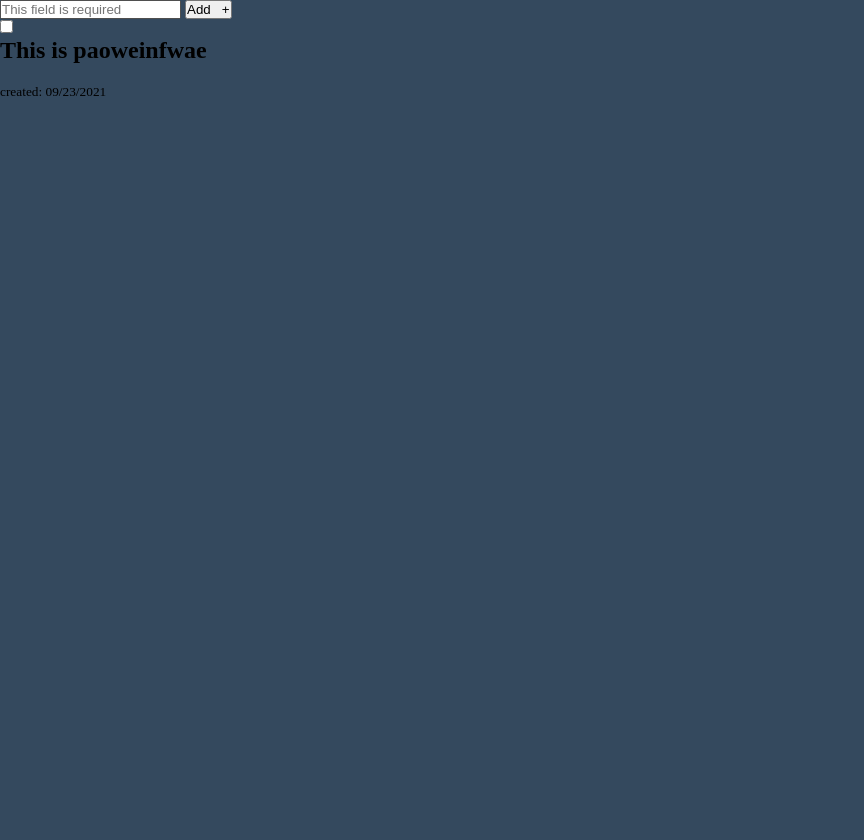
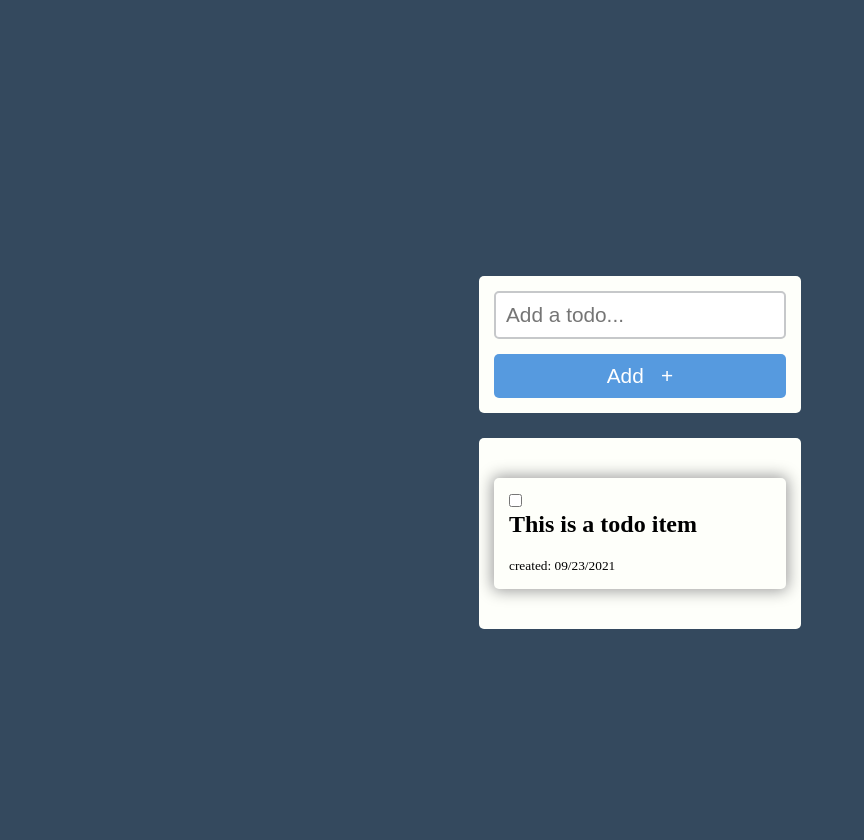
Before and after one commit to theDanielTo/Todo-PHP, a PHP site: page / in a window 1280 px wide. Shown: the whole page, without its empty margins (0-864 px from the left). Before the commit the page ends 96 px from the top, so only its background shows below. Run offline with PHP 8.4, Linux system fonts and the light colour scheme; data that the repository does not hold is empty.

Commit message:
added images for empty list. styled sections. added footer/header php files

```diff
--- /dev/null
+++ b/css/layout.css
@@ -0,0 +1,16 @@
+body {
+  background: #34495e;
+  display: flex;
+  justify-content: center;
+  height: 100vh;
+  margin-top: 40px;
+}
+
+.rnd-brdr {
+  border-radius: 5px;
+  border: none;
+}
+
+.hidden {
+  display: none;
+}
--- /dev/null
+++ b/css/reset.css
@@ -0,0 +1,5 @@
+* {
+  padding: 0px;
+  margin: 0px;
+  box-sizing: border-box;
+}
--- a/css/style.css
+++ b/css/style.css
@@ -1,31 +1,49 @@
-* {
-  padding: 0px;
-  margin: 0px;
-  box-sizing: border-box;
+.main-section {
+  max-width: 800px;
+  margin: 25px;
+  display: flex;
+  justify-content: center;
+  flex-direction: column;
 }
 
-body {
-  background: #34495e;
+.add-section,
+.todo-item {
+  padding: 15px;
+  margin: 25px 0;
+  background-color: #fefffa;
 }
 
-.main-section {
-
+.add-section form {
+  display: flex;
+  justify-content: center;
+  align-items: center;
+  flex-direction: column;
 }
 
-.add-section {
-
+.add-section input,
+.add-section button {
+  width: 100%;
+  padding: 10px;
+  font-size: 1.3rem;
 }
 
 .add-section input {
+  margin-bottom: 15px;
+  border: 2px solid #c6c8ca;
+}
 
+.add-section input:focus {
+  border: 2px solid #569adf;
 }
 
 .add-section button {
-
+  background-color: #569adf;
+  color: #fff;
+  cursor: pointer;
 }
 
 .add-section button:hover {
-
+  background-color: #6fa6dd;
 }
 
 .add-section button span {
@@ -37,11 +55,12 @@ body {
 }
 
 .show-todo-section {
-
+  padding: 15px;
+  background-color: #fefffa;
 }
 
 .todo-item {
-
+  box-shadow: 0 0 15px 2px rgb(156, 156, 156);
 }
 
 .todo-item h2 {
@@ -71,3 +90,12 @@ body {
 .empty {
 
 }
+
+.empty img {
+  width: 100%;
+}
+
+#dots {
+  height: 200px;
+  object-fit: cover;
+}
--- a/db_conn.php
+++ b/db_conn.php
@@ -6,10 +6,9 @@ $pass = "";
 $db_name = "to_do_list";
 
 try {
-  $conn = new PDO("mysql:host=$sName;db_name=$db_name",
+  $conn = new PDO("mysql:host=$sName;dbname=$db_name",
                   $uName, $pass);
   $conn->setAttribute(PDO::ATTR_ERRMODE, PDO::ERRMODE_EXCEPTION);
-  echo "connected!";
 } catch(PDOException $e) {
   echo "Connection failed: " . $e->getMessage();
 }
--- /dev/null
+++ b/html/footer.php
@@ -0,0 +1,3 @@
+</body>
+
+</html>
--- /dev/null
+++ b/html/header.php
@@ -0,0 +1,18 @@
+<?php
+require 'db_conn.php';
+?>
+
+<!DOCTYPE html>
+<html lang="en">
+
+<head>
+  <meta charset="UTF-8">
+  <meta http-equiv="X-UA-Compatible" content="IE=edge">
+  <meta name="viewport" content="width=device-width, initial-scale=1.0">
+  <title>To-Do List</title>
+  <link rel="stylesheet" href="css/style.css">
+  <link rel="stylesheet" href="css/reset.css">
+  <link rel="stylesheet" href="css/layout.css">
+</head>
+
+<body>
--- a/index.php
+++ b/index.php
@@ -1,35 +1,38 @@
-<!DOCTYPE html>
-<html lang="en">
+<?php include "html/header.php"; ?>
 
-<head>
-  <meta charset="UTF-8">
-  <meta http-equiv="X-UA-Compatible" content="IE=edge">
-  <meta name="viewport" content="width=device-width, initial-scale=1.0">
-  <title>To-Do List</title>
-  <link rel="stylesheet" href="css/style.css">
-</head>
-
-<body>
 <div class="main-section">
-    <div class="add-section">
+  <div class="add-section rnd-brdr">
     <form action="">
-        <input type="text" name="title" placeholder="This field is required" />
-        <button type="submit">
+      <input type="text" name="title" class="rnd-brdr" placeholder="Add a todo..." />
+      <button type="submit" class="rnd-brdr">
         Add &nbsp;
         <span>&#43;</span>
       </button>
     </form>
   </div>
-    <div class="show-todo-section">
-      <div class="todo-item">
+
+  <?php
+  $todos = $conn->query("SELECT * FROM todos ORDER BY id DESC");
+  ?>
+
+  <div class="show-todo-section rnd-brdr">
+    <?php if ($todos->rowCount() > 0) { ?>
+      <div class="todo-item rnd-brdr">
+        <div class="empty rnd-brdr">
+          <img src="img/todo-img.webp" alt="todo">
+          <img src="img/dots.gif" alt="dots" id="dots">
+        </div>
+      </div>
+    <?php } ?>
+
+
+    <div class="todo-item rnd-brdr">
       <input type="checkbox">
-        <h2>This is paoweinfwae</h2>
+      <h2>This is a todo item</h2>
       <br>
       <small>created: 09/23/2021</small>
     </div>
-
   </div>
 </div>
-</body>
 
-</html>
+<?php include "html/footer.php"; ?>
```
Also changed, not shown: img/dots.gif (added), img/todo-img.webp (added). Lines whose indentation alone changed are shown as unchanged.
